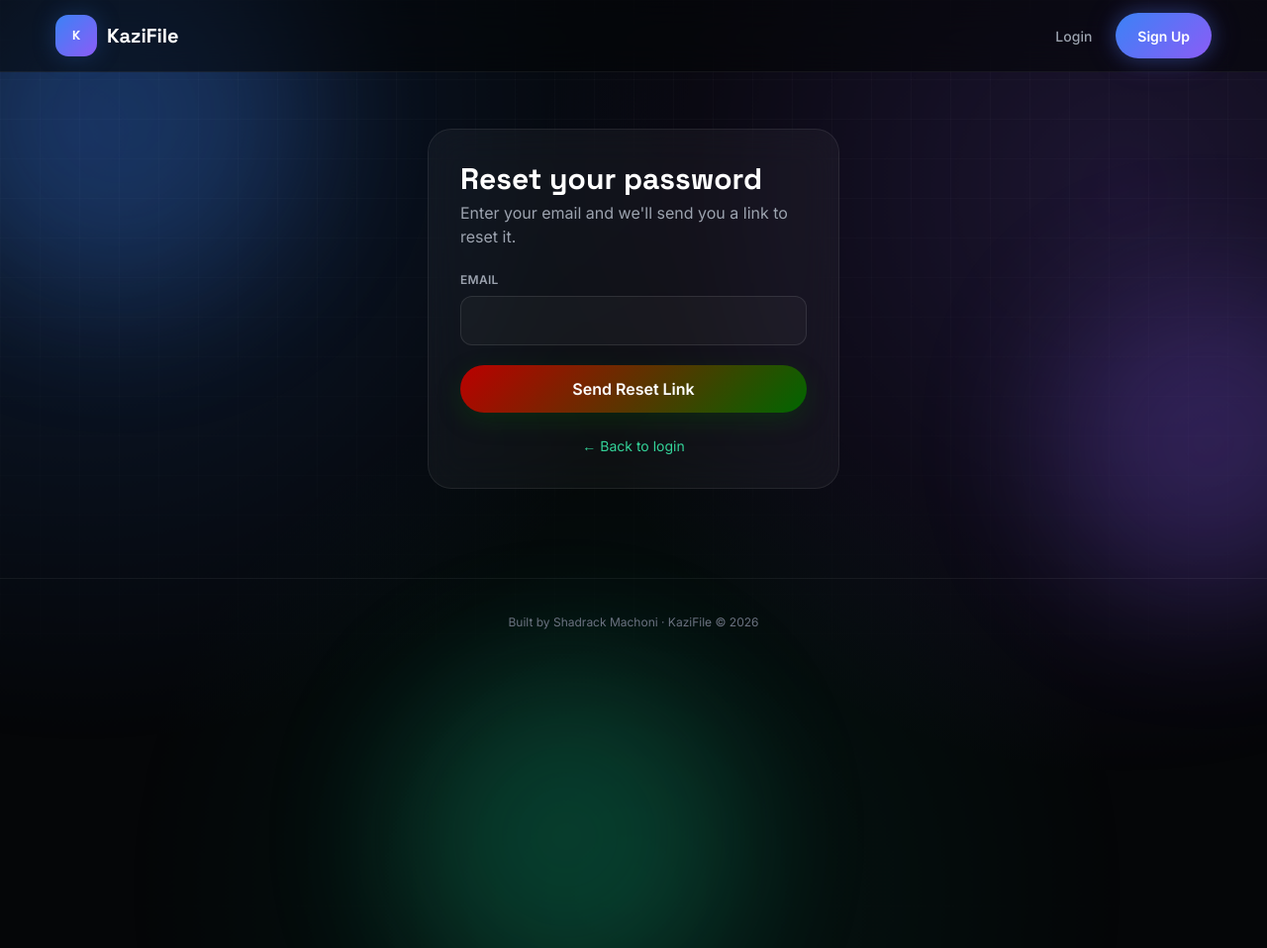
After one commit to SHADRACK-MACHONI/kazifile, a Django app: page /accounts/password-reset/ in a window 1280 px wide. The commit adds this page. Shown: the whole page at 99% size. Run offline with Django 5.2, Linux system fonts and the light colour scheme; some libraries are stand-ins or nearby versions.

Commit message:
Add password reset flow with email support

```diff
--- a/accounts/urls.py
+++ b/accounts/urls.py
@@ -1,4 +1,5 @@
 from django.urls import path
+from django.contrib.auth import views as auth_views
 from . import views
 
 urlpatterns = [
@@ -8,4 +9,18 @@ urlpatterns = [
     path('profile/', views.profile_view, name='profile'),
     path('setup-2fa/', views.setup_2fa_view, name='setup_2fa'),
     path('verify-2fa/', views.verify_2fa_view, name='verify_2fa'),
+
+    # Password reset flow
+    path('password-reset/',
+         auth_views.PasswordResetView.as_view(template_name='accounts/password_reset.html'),
+         name='password_reset'),
+    path('password-reset/done/',
+         auth_views.PasswordResetDoneView.as_view(template_name='accounts/password_reset_done.html'),
+         name='password_reset_done'),
+    path('reset/<uidb64>/<token>/',
+         auth_views.PasswordResetConfirmView.as_view(template_name='accounts/password_reset_confirm.html'),
+         name='password_reset_confirm'),
+    path('reset/done/',
+         auth_views.PasswordResetCompleteView.as_view(template_name='accounts/password_reset_complete.html'),
+         name='password_reset_complete'),
 ]
--- a/templates/accounts/login.html
+++ b/templates/accounts/login.html
@@ -55,6 +55,9 @@
                     <span id="submitLabel">Login</span>
                 </button>
             </form>
+            <p class="text-sm text-center mt-3">
+    <a href="{% url 'password_reset' %}" class="text-gray-400 hover:text-white hover:underline">Forgot your password?</a>
+</p>
         {% endif %}
 
         <p class="text-sm text-gray-500 mt-6 text-center">
--- /dev/null
+++ b/templates/accounts/password_reset.html
@@ -0,0 +1,61 @@
+{% extends 'base.html' %}
+{% block content %}
+<style>
+    .glass {
+        background: rgba(255, 255, 255, 0.04);
+        backdrop-filter: blur(20px);
+        -webkit-backdrop-filter: blur(20px);
+        border: 1px solid rgba(255, 255, 255, 0.08);
+    }
+    .field-input {
+        background: rgba(255,255,255,0.03);
+        border: 1px solid rgba(255,255,255,0.1);
+        transition: all 0.2s ease;
+    }
+    .field-input:focus {
+        border-color: #006600;
+        background: rgba(255,255,255,0.05);
+        box-shadow: 0 0 0 4px rgba(0,102,0,0.1);
+        outline: none;
+    }
+    .submit-btn {
+        background: linear-gradient(135deg, #BB0000, #006600);
+        box-shadow: 0 8px 24px rgba(0,102,0,0.25);
+        transition: all 0.3s ease;
+    }
+    .submit-btn:hover {
+        box-shadow: 0 8px 32px rgba(187,0,0,0.35);
+        transform: translateY(-2px);
+    }
+</style>
+
+<div class="max-w-md mx-auto px-4 text-white">
+    <div class="glass rounded-3xl p-8">
+        <h2 class="text-3xl font-bold mb-1" style="font-family:'Space Grotesk',sans-serif;">Reset your password</h2>
+        <p class="text-gray-400 mb-6">Enter your email and we'll send you a link to reset it.</p>
+
+        <form method="post" class="space-y-5">
+            {% csrf_token %}
+            {% for field in form %}
+                <div>
+                    <label class="block text-xs font-semibold text-gray-400 uppercase tracking-wide mb-2">{{ field.label }}</label>
+                    {{ field }}
+                </div>
+            {% endfor %}
+            <button type="submit" class="submit-btn w-full text-white py-3 rounded-full font-semibold mt-2">
+                Send Reset Link
+            </button>
+        </form>
+
+        <p class="text-sm text-gray-500 mt-6 text-center">
+            <a href="{% url 'login' %}" class="text-emerald-400 hover:text-emerald-300 hover:underline">← Back to login</a>
+        </p>
+    </div>
+</div>
+
+<script>
+    document.querySelectorAll('input[type="email"]').forEach(el => {
+        el.classList.add('field-input', 'w-full', 'rounded-xl', 'px-4', 'py-3', 'text-white');
+    });
+</script>
+{% endblock %}
```
Also changed, not shown: kazifile/settings.py (+14 -0 lines), templates/accounts/password_reset_complete.html (added, +26 -0 lines), templates/accounts/password_reset_confirm.html (added, +72 -0 lines), templates/accounts/password_reset_done.html (added, +22 -0 lines).
